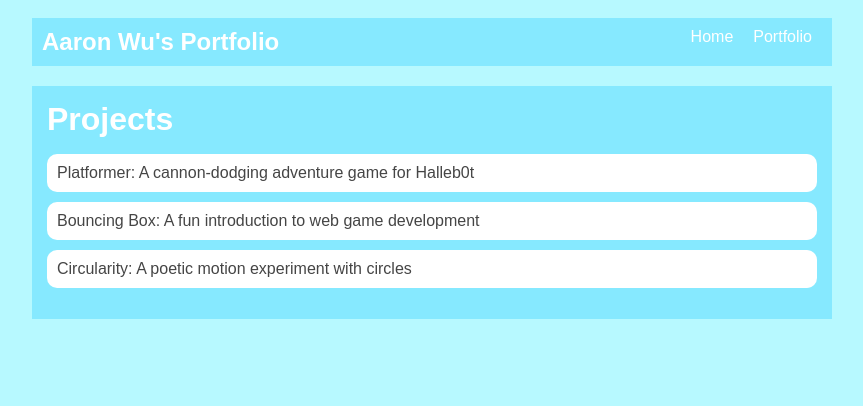
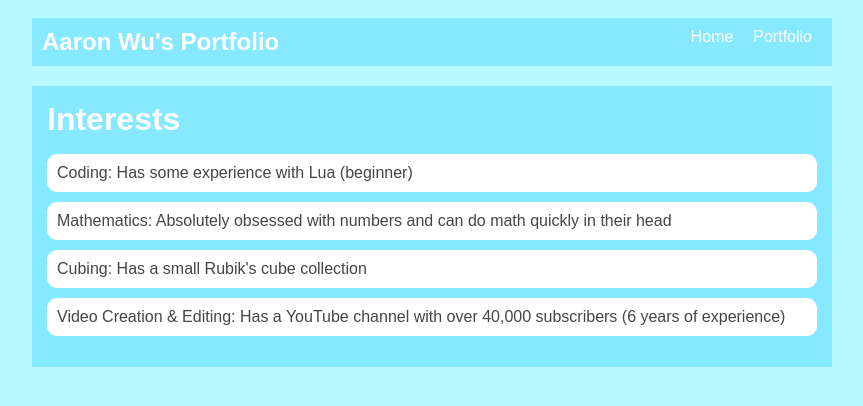
Before and after one commit to A4ronWu/A4ronWu.github.io, a plain HTML site: page portfolio.html in a window 1280 px wide. Shown: the whole page, without its empty margins (208-1071 px from the left). Drawn offline with Linux system fonts and the light colour scheme.

```diff
--- a/portfolio.html
+++ b/portfolio.html
@@ -22,16 +22,19 @@
 
         <main>
             <div class="content">
-              <h1>Projects</h1>
+              <h1>Interests</h1>
               <ul id="portfolio">
                 <li>
-                    <a href="projects/platformer/">Platformer: A cannon-dodging adventure game for Halleb0t</a>
+                    <a href="https://www.lua.org/">Coding: Has some experience with Lua (beginner)</a>
                   </li>
                   <li>
-                    <a href="projects/bouncing-box/">Bouncing Box: A fun introduction to web game development</a>
+                    <a href="https://en.wikipedia.org/wiki/Mathematics">Mathematics: Absolutely obsessed with numbers and can do math quickly in their head</a>
                   </li>
                   <li>
-                    <a href="projects/circularity/">Circularity: A poetic motion experiment with circles</a>
+                    <a href="https://en.wikipedia.org/wiki/Rubik%27s_Cube">Cubing: Has a small Rubik's cube collection</a>
+                  </li>
+                  <li>
+                    <a href="https://en.wikipedia.org/wiki/YouTuber">Video Creation & Editing: Has a YouTube channel with over 40,000 subscribers (6 years of experience)</a>
                   </li>
               </ul>
             </div>
```
